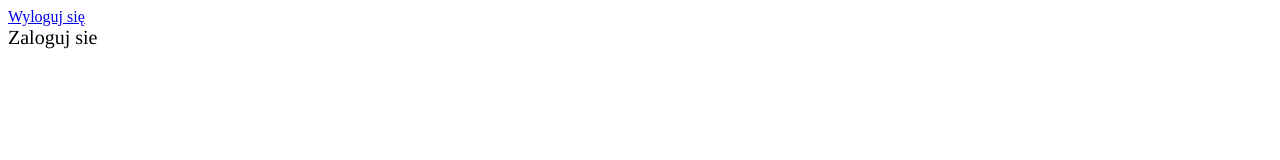
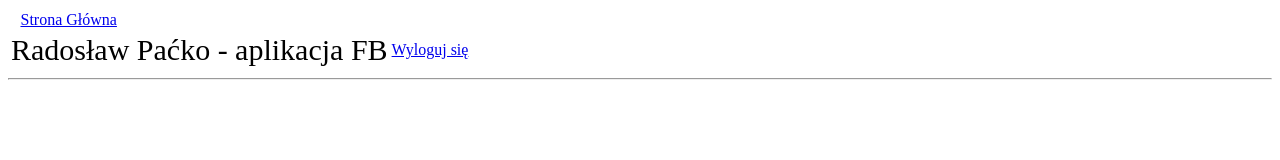
Before and after one commit to packoradoslaw/packoradoslaw.github.io, a plain HTML site: page index.html in a window 1280 px wide. Drawn offline with nearby package versions, Linux system fonts and the light colour scheme.

Commit message:
Update index.html

```diff
--- a/index.html
+++ b/index.html
@@ -10,14 +10,23 @@
     <script src="https://stackpath.bootstrapcdn.com/bootstrap/4.3.1/js/bootstrap.min.js" integrity="sha384-JjSmVgyd0p3pXB1rRibZUAYoIIy6OrQ6VrjIEaFf/nJGzIxFDsf4x0xIM+B07jRM" crossorigin="anonymous" defer></script>
 </head>
 <body>
-	<div id="n1">
+	<div id="gora">
+		<table>
+		<tr>
+		<td><td><a href="www.radoslawpacko.cba.pl">Strona Główna</a></tr></td>
+		<td colspan="4" style="font-size: 30px; font-family: Lilita+One"> Radosław Paćko - aplikacja FB </td>
+		<td>
 		<fb:login-button
             id="fb-btn"
             scope="public_profile,email"
             onlogin="checkLoginState();">
         </fb:login-button>
 		<a id="logout" class="display: none" href="#" onclick="wyloguj()">Wyloguj się</a>
+		</td>
+		</tr>
+		</table>
+		<hr />
 	</div>
-	<div id="app" style="font-size: 20px; font-family: Tinos">Zaloguj sie</div>
+	<div id="app" style="font-size: 20px; font-family: Tinos"></div>
 </body>
 </html>
```
